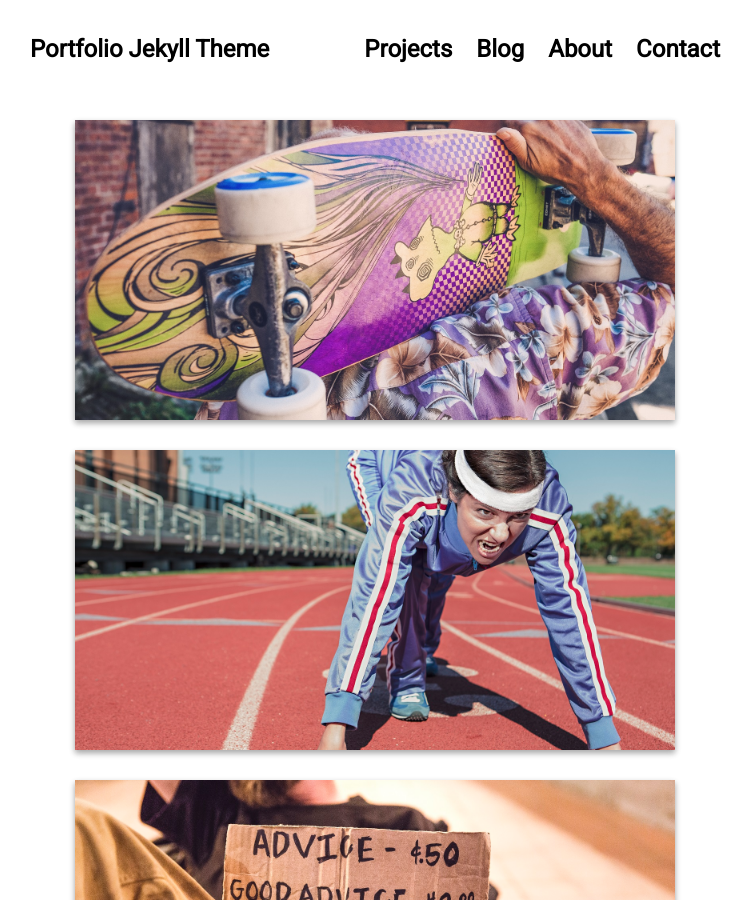
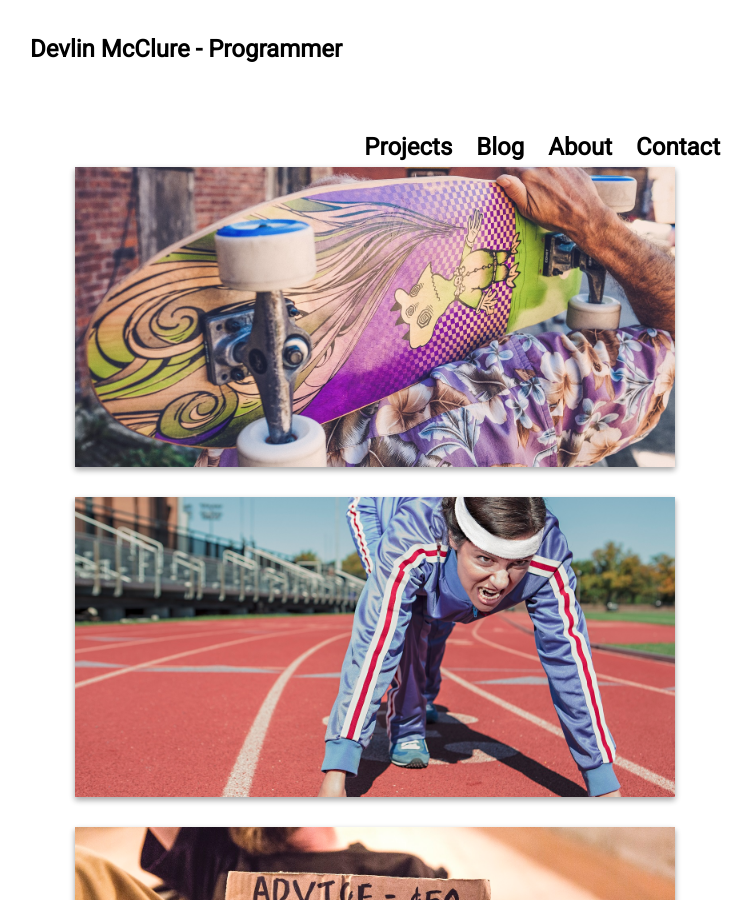
Before and after one commit to devmcclu/devmcclu.github.io-old, a Jekyll site: the page built from index.html, in a window 1280 px wide and 900 px high. Shown: the whole window, without its empty margins (265-1017 px from the left). Built offline with Jekyll 4.4.1, drawn with Linux system fonts in a browser that asks for light colours; nearby versions of some CDN libraries.

Commit message:
Edit _config.yml to reflect website owner and name

```diff
--- a/_config.yml
+++ b/_config.yml
@@ -12,6 +12,6 @@
 
 # Customise atom feed settings (this is where Jekyll-Feed gets configuration information)
 
-title:		           "Portfolio Jekyll Theme"
-description:	       "Powered by Jekyll and GitHub Pages"
-author:              "Paul Le"
+title:		           "Devlin McClure - Programmer"
+description:	       "Portfolio for Devlin McClure"
+author:              "Devlin McClure"
```
